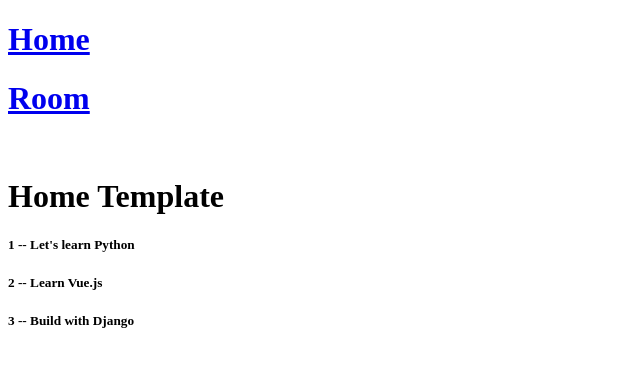
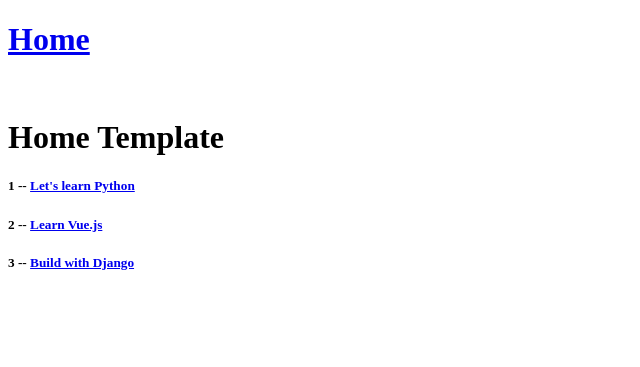
Before and after one commit to tyler-mcdonald/studypal, a Django app: page / in a window 1280 px wide. Shown: the top 367 px of the page, without its empty margins (0-640 px from the left). Run offline with Django 4.2, Linux system fonts and the light colour scheme.

Commit message:
remove room anchor tag

```diff
--- a/base/templates/base/home.html
+++ b/base/templates/base/home.html
@@ -8,7 +8,7 @@
     <div>
         {% for room in rooms %}
         <h5>
-            {{room.id}} -- {{room.name}}
+            {{room.id}} -- <a href="/room/{{room.id}}">{{room.name}}</a>
         </h5>
         {% endfor %}
     </div>
--- a/base/urls.py
+++ b/base/urls.py
@@ -3,5 +3,5 @@
 
 urlpatterns = [
     path('', views.home, name='home'),
-    path('room/', views.room, name='room')
+    path('room/<str:pk>', views.room, name='room')
 ]
--- a/base/views.py
+++ b/base/views.py
@@ -13,5 +13,5 @@
     return render(request, 'base/home.html', context)
 
 
-def room(request):
+def room(request, pk):
     return render(request, 'base/room.html')
--- a/templates/navbar.html
+++ b/templates/navbar.html
@@ -1,10 +1,6 @@
 <div>
     <a href="/">
         <h1>Home</h1>
-    </a>
-
-    <a href="/room">
-        <h1>Room</h1>
     </a>
 </div>
 
```
